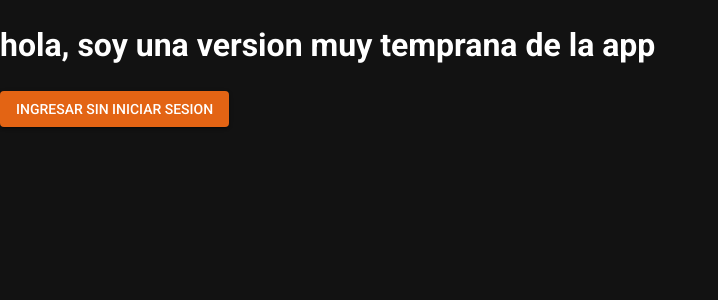
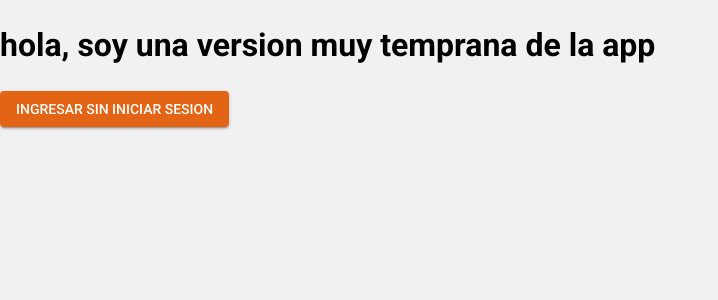
Before and after one commit to No-Country-simulation/c19-46-n-java-react, a React (Vite) app in the folder frontend/: page / in a window 1280 px wide. Shown: the top 300 px of the page, without its empty margins (0-718 px from the left). Built offline with nearby package versions, Linux system fonts and the light colour scheme.

Commit message:
add fondo, fix colores

```diff
--- a/frontend/src/App.jsx
+++ b/frontend/src/App.jsx
@@ -2,14 +2,14 @@ import Button from "@mui/material/Button";
 
 function App() {
   return (
-    <>
+    <body>
       <h1>hola, soy una version muy temprana de la app</h1>
       {/* Aca va el componente de entrada al sistema (bienvenido y login) */}
       {/* este componente MainMenu es temporal, sirve para acceder al menu principal directamente sin iniciar sesion */}
       <Button variant="contained" href="/main-menu">
         Ingresar sin iniciar sesion
       </Button>
-    </>
+    </body>
   );
 }
 
--- /dev/null
+++ b/frontend/src/main.css
@@ -0,0 +1,24 @@
+body {
+  margin: 0;
+  padding: 0;
+  height: 100vh;
+  width: 100%;
+}
+
+#root {
+  height: 100%;
+  position: relative;
+}
+
+#root::before {
+  content: '';
+  position: absolute;
+  top: 0;
+  left: 0;
+  width: 100%;
+  height: 100%;
+  background: url('assets/background.webp') no-repeat center center fixed;
+  background-size: cover;
+  opacity: 0.5; /* Ajusta la opacidad para la transparencia */
+  z-index: -1; /* Asegura que el overlay esté detrás del contenido */
+}
--- a/frontend/src/main.jsx
+++ b/frontend/src/main.jsx
@@ -3,8 +3,9 @@ import ReactDOM from "react-dom/client";
 import { CssBaseline, ThemeProvider, createTheme } from "@mui/material";
 import { BrowserRouter } from "react-router-dom";
 import Root from "./routes/Root.jsx";
+import "./main.css";
 
-const customDarkTheme = createTheme({
+const customTheme = createTheme({
   palette: {
     mode: "dark",
     primary: {
@@ -14,12 +15,14 @@ const customDarkTheme = createTheme({
       main: "#0F4C5C", // Secundario: Azul
     },
     background: {
-      default: "#121212", // Fondo oscuro
-      paper: "#1d1d1d", // Fondo de componentes
+      // default: "#121212", // Fondo oscuro
+      default: "#f1f1f1", // Fondo gris 0.5
+      // default: "#e3e3e3", // Fondo gris 1
+      paper: "#ffffff", // Fondo de componentes
     },
     text: {
-      primary: "#ffffff", // Texto principal
-      secondary: "#aaaaaa", // Texto secundario
+      primary: "#000000", // Texto principal oscuro
+      secondary: "#666666", // Texto secundario oscuro
     },
   },
   typography: {
@@ -29,7 +32,7 @@ const customDarkTheme = createTheme({
 
 ReactDOM.createRoot(document.getElementById("root")).render(
   <React.StrictMode>
-    <ThemeProvider theme={customDarkTheme}>
+    <ThemeProvider theme={customTheme}>
       <CssBaseline />
       <BrowserRouter>
         <Root />
```
Also changed, not shown: frontend/src/assets/background.webp (added).
